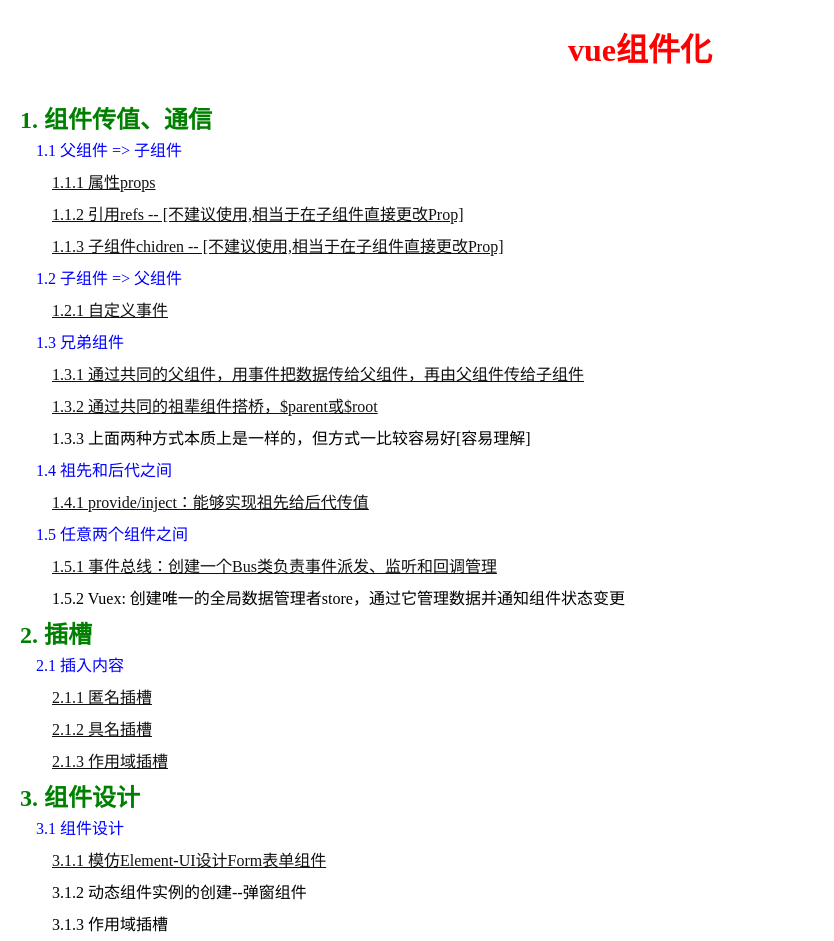
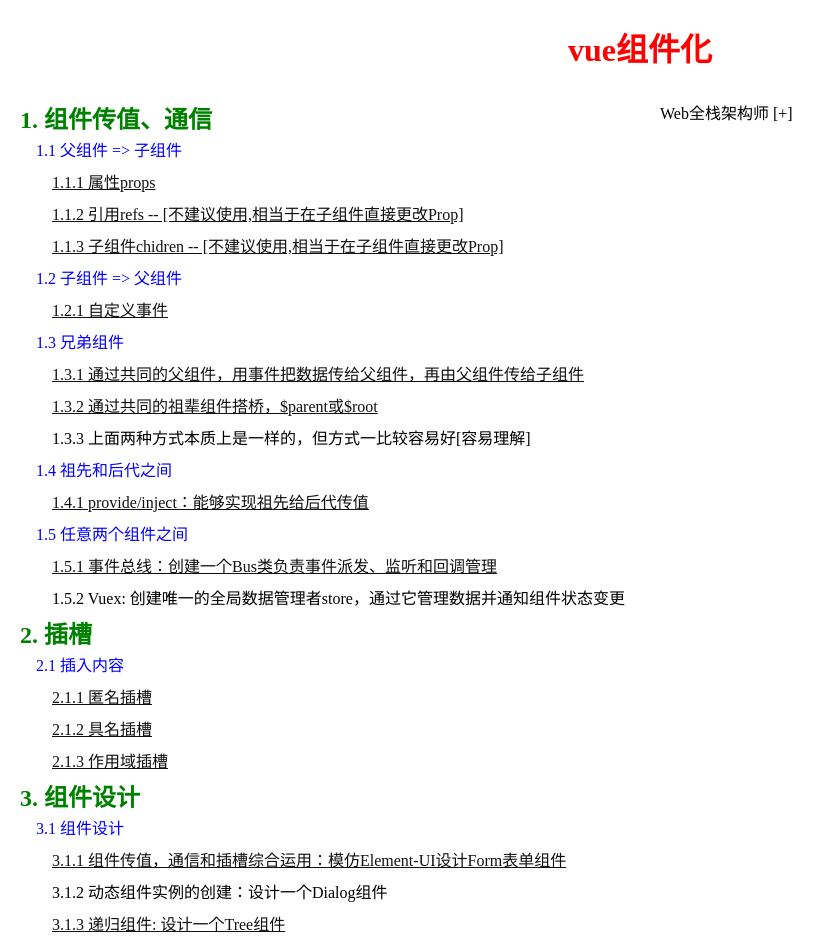
Before and after one commit to borealRoc/full-stack-study, a Vue app in the folder Vue/01component/: page /UseTree in a window 1280 px wide. Shown: the whole page, without its empty margins (0-834 px from the left). Built offline with nearby package versions, Linux system fonts and the light colour scheme.

Commit message:
递归组件: 设计一个Tree组件

```diff
--- /dev/null
+++ b/Vue/01component/src/components/Tree/TreeItem.vue
@@ -0,0 +1,54 @@
+<template>
+  <li class="tree-item-comp">
+    <div class="tree-item-hd" @click="toggle">
+      {{model.title}}
+      <span class="toggle-icon" v-if="isFolder">[{{open? '-': '+'}}]</span>
+    </div>
+    <!-- 递归子Item -->
+    <ul v-if="isFolder" v-show="open">
+      <tree-item v-for="model in model.children" :model="model" :key="model.title"></tree-item>
+    </ul>
+  </li>
+</template>
+
+<script>
+export default {
+  name: "TreeItem",
+  props: {
+    model: {
+      type: Object
+    }
+  },
+  data() {
+    return {
+      open: false
+    };
+  },
+  computed: {
+    isFolder() {
+      return this.model.children && this.model.children.length;
+    }
+  },
+  methods: {
+    toggle() {
+      if (this.isFolder) {
+        this.open = !this.open;
+      }
+    }
+  }
+};
+</script>
+
+<style lang="scss" scoped>
+.tree-item-comp {
+  li {
+    text-indent: 1em;
+    li {
+      text-indent: 2em;
+      li {
+        text-indent: 3em;
+      }
+    }
+  }
+}
+</style>
--- a/Vue/01component/src/router/index.js
+++ b/Vue/01component/src/router/index.js
@@ -2,6 +2,7 @@
 import VueRouter from 'vue-router'
 import Course from '../views/Course'
 import UseMyForm from '../views/UseMyForm'
+import UseTree from '../views/UseTree'
 
 Vue.use(VueRouter)
 
@@ -23,6 +24,11 @@
     path: '/useMyForm',
     name: 'UseMyForm',
     component: UseMyForm,
+  },
+  {
+    path: '/UseTree',
+    name: 'UseTree',
+    component: UseTree,
   }
 ]
 
--- a/Vue/01component/src/views/ComPratice.vue
+++ b/Vue/01component/src/views/ComPratice.vue
@@ -67,10 +67,10 @@
           <dl>
             <dt>3.1 组件设计</dt>
             <dd>
-              <router-link to="/useMyForm">3.1.1 模仿Element-UI设计Form表单组件</router-link>
+              <router-link to="/useMyForm">3.1.1 组件传值，通信和插槽综合运用：模仿Element-UI设计Form表单组件</router-link>
             </dd>
-            <dd @click="showDialog">3.1.2 动态组件实例的创建--弹窗组件</dd>
-            <dd>3.1.3 作用域插槽</dd>
+            <dd @click="showDialog">3.1.2 动态组件实例的创建：设计一个Dialog组件</dd>
+            <dd><router-link to="/UseTree">3.1.3 递归组件: 设计一个Tree组件</router-link></dd>
           </dl>
         </li>
       </ul>
--- /dev/null
+++ b/Vue/01component/src/views/UseTree.vue
@@ -0,0 +1,79 @@
+<template>
+  <div class="use-treeitem-view">
+    <ul>
+      <tree-item :model="treeData"></tree-item>
+    </ul>
+  </div>
+</template>
+
+
+<script>
+import TreeItem from "@/components/Tree/TreeItem";
+
+export default {
+    name: 'UseTree',
+  components: {
+    TreeItem
+  },
+  data() {
+    return {
+      treeData: {
+        title: "Web全栈架构师",
+        children: [
+          {
+            title: "Java架构师"
+          },
+          {
+            title: "JS高级",
+            children: [
+              {
+                title: "ES6"
+              },
+              {
+                title: "动效"
+              }
+            ]
+          },
+          {
+            title: "Web全栈",
+            children: [
+              {
+                title: "Vue训练营",
+                expand: true,
+                children: [
+                  {
+                    title: "组件化"
+                  },
+                  {
+                    title: "源码"
+                  },
+                  {
+                    title: "docker部署"
+                  }
+                ]
+              },
+              {
+                title: "React",
+                children: [
+                  {
+                    title: "JSX"
+                  },
+                  {
+                    title: "虚拟DOM"
+                  }
+                ]
+              },
+              {
+                title: "Node"
+              }
+            ]
+          }
+        ]
+      }
+    };
+  }
+};
+</script>
+
+<style lang="scss" scoped>
+</style>
```
